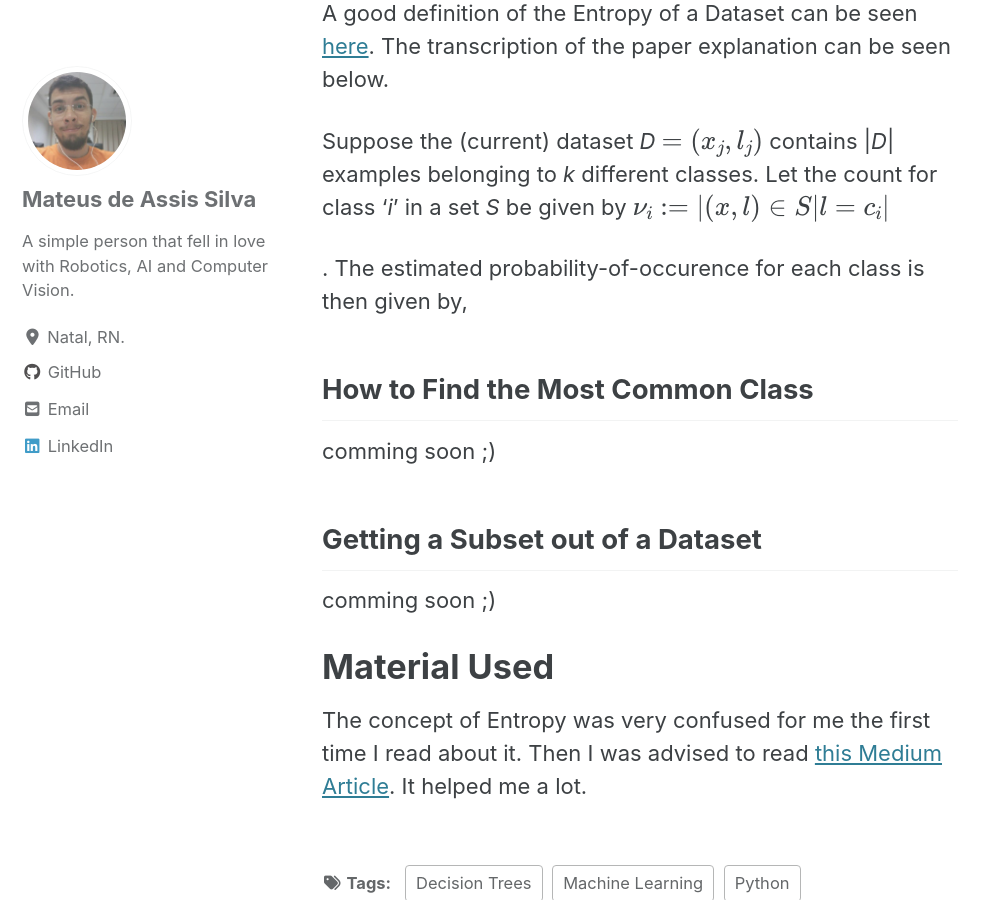
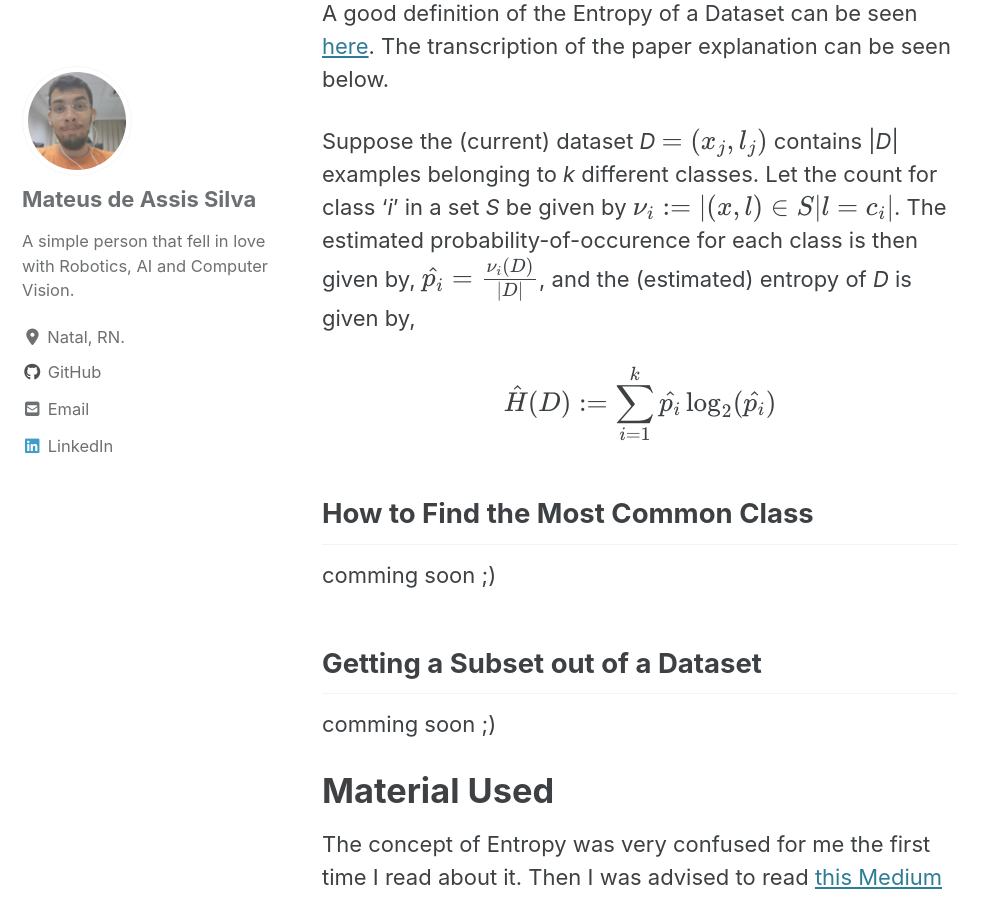
Before and after one commit to mtxslv/mtxslv.github.io, a Jekyll site: the page built from _posts/2020-05-12-id3_part_2.md, in a window 1280 px wide and 900 px high, scrolled down 1011 px. Shown: the whole window, without its empty margins (0-999 px from the left). Built offline with Jekyll 4.4.1, drawn with Linux system fonts in a browser that asks for light colours; cached includes are drawn as plain includes; nearby versions of some CDN libraries; formulas are drawn with MathJax 3.

Commit message:
latex expressions added

```diff
--- a/_posts/2020-05-12-id3_part_2.md
+++ b/_posts/2020-05-12-id3_part_2.md
@@ -27,10 +27,10 @@ A good definition of the Entropy of a Dataset can be seen [here](https://courses
 
 Suppose the (current) dataset _D_
 $$ = {(x_j,l_j)} $$
- contains |_D_| examples belonging to _k_ different classes. Let the count for class '_i_' in a set _S_ be given by
- $$\nu_i := |(x,l) \in S | l = c_i|$$
+contains |_D_| examples belonging to _k_ different classes. Let the count for class '_i_' in a set _S_ be given by
+$$\nu_i := |(x,l) \in S | l = c_i|$$. The estimated probability-of-occurence for each class is then given by, $$\hat{p_i} = \frac{\nu_i(D)}{|D|}$$, and the (estimated) entropy of _D_ is given by,
 
- . The estimated probability-of-occurence for each class is then given by,
+$$ \hat{H}(D) := \sum\limits_{i = 1}^{k} \hat{p_i}\log_2(\hat{p_i}) $$
 
 
 ## How to Find the Most Common Class
```
